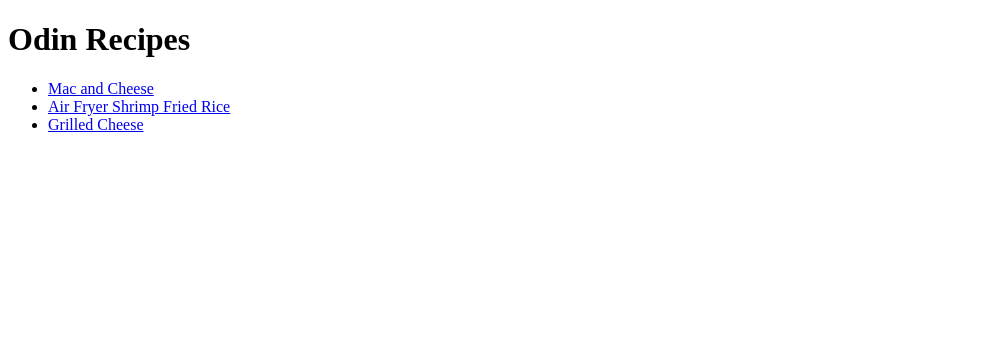
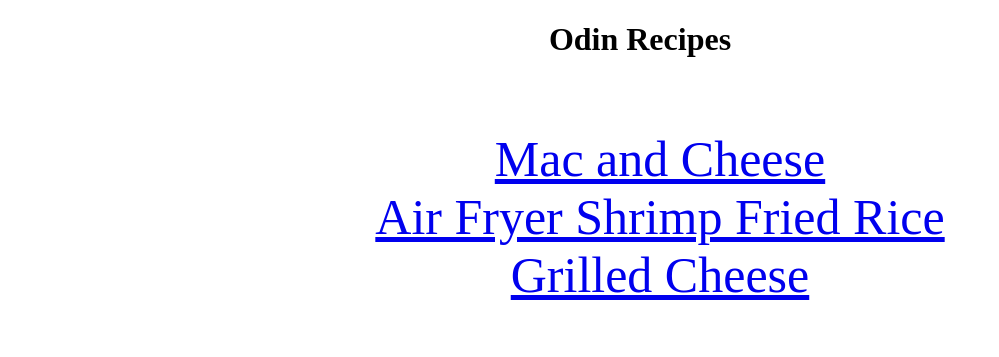
Before and after one commit to 2cho1ar/odin-recipes, a plain HTML site: page index.html in a window 1280 px wide. Shown: the whole page, without its empty margins (0-999 px from the left). Drawn offline with Linux system fonts and the light colour scheme.

Commit message:
Make the index.html more pretty

```diff
--- a/index.html
+++ b/index.html
@@ -3,14 +3,18 @@
 <head>
     <meta charset="UTF-8">
     <meta name="viewport" content="width=device-width, initial-scale=1.0">
+    <link rel="stylesheet" href="style.css">
     <title>Odin Recipes</title>
 </head>
 <body>
-    <h1>Odin Recipes</h1>
-    <ul>
-        <li><a href="recipes/mac-and-cheese.html">Mac and Cheese</a></li>
-        <li><a href="recipes/airfryer-shrimp-rice.html">Air Fryer Shrimp Fried Rice</a></li>
-        <li><a href="recipes/grilled-cheese.html">Grilled Cheese</a></li>
-    </ul>
+    <h1 class="title">Odin Recipes</h1>
+    <div class="recipe-list">
+        <ul class="recipe-ul">
+            <li><a href="recipes/mac-and-cheese.html">Mac and Cheese</a></li>
+            <li><a href="recipes/airfryer-shrimp-rice.html">Air Fryer Shrimp Fried Rice</a></li>
+            <li><a href="recipes/grilled-cheese.html">Grilled Cheese</a></li>
+        </ul>
+    </div>
+
 </body>
 </html>
--- a/style.css
+++ b/style.css
@@ -0,0 +1,16 @@
+.title {
+    text-align: center;
+}
+
+.recipe-list {
+    text-align: center;
+}
+
+.recipe-ul {
+    display: inline-block;
+    list-style-type: none;
+}
+
+div.recipe-list {
+    font-size: 50px;
+}
```
